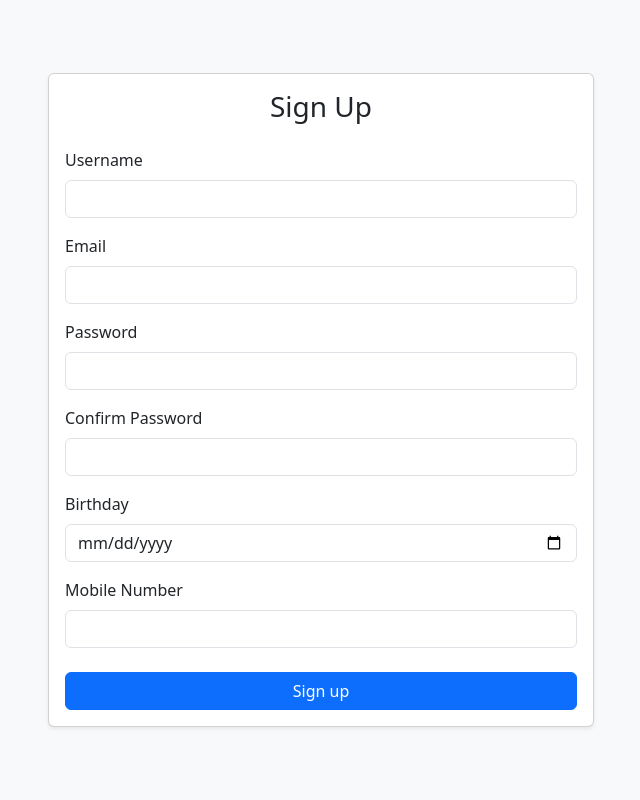
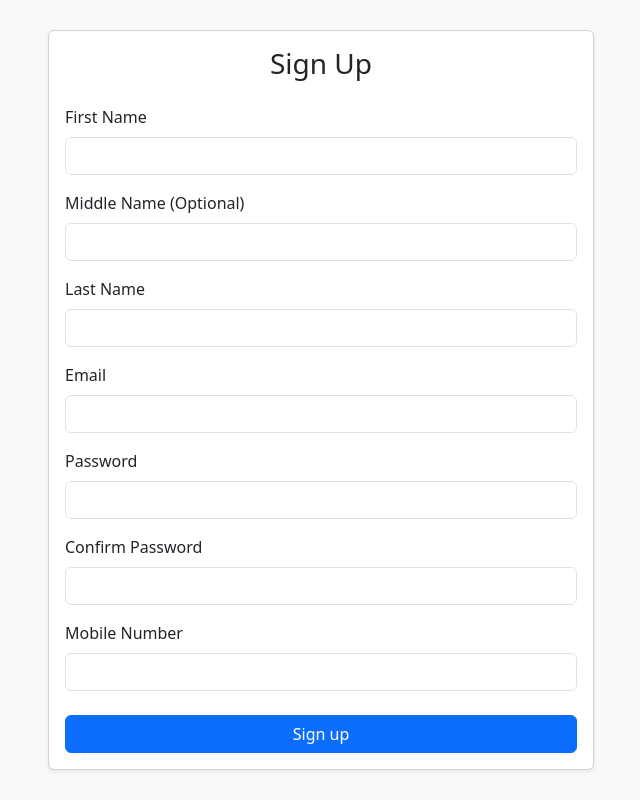
Before and after one commit to ampalayaa/EATery, a PHP site: page /register.php in a window 1280 px wide. Shown: the whole page, without its empty margins (319-959 px from the left). Run offline with PHP 8.4, Linux system fonts and the light colour scheme.

Commit message:
fix the register form filed

```diff
--- a/register.php
+++ b/register.php
@@ -1,11 +1,91 @@
 <?php
-if ($_SERVER["REQUEST_METHOD"] == "POST") {
-    $username = htmlspecialchars($_POST['username']);
-    header("Location: register.php?username=" . urlencode($username));
-    exit();
+// Database connection
+$host = 'localhost';
+$username = 'root';
+$password = ''; // Default password for XAMPP (empty by default)
+$port = 3307; // XAMPP MySQL default port (use 3306 if this doesn't work)
+
+// Correct mysqli connection
+$conn = new mysqli($host, $username, $password, port: $port);
+
+// Check connection
+if ($conn->connect_error) {
+    die("Connection failed: " . $conn->connect_error);
 }
 
-$usernameInUrl = isset($_GET['username']) ? htmlspecialchars($_GET['username']) : "";
+$errors = [];
+$success = "";
+
+// Handle form submission
+if ($_SERVER["REQUEST_METHOD"] == "POST") {
+    // Sanitize and retrieve form data
+    $first_name = htmlspecialchars(trim($_POST['first_name']));
+    $middle_name = isset($_POST['middle_name']) ? htmlspecialchars(trim($_POST['middle_name'])) : null;
+    $last_name = htmlspecialchars(trim($_POST['last_name']));
+    $email = htmlspecialchars(trim($_POST['email']));
+    $password = $_POST['password'];
+    $confirm_password = $_POST['confirm-password'];
+    $mobile = htmlspecialchars(trim($_POST['mobile']));
+
+    // Validate data
+    // First Name, Last Name (Minimum 2 letters and no extra characters)
+    if (!preg_match("/^[A-Za-z]{2,}$/", $first_name)) {
+        $errors[] = "First name must be at least 2 letters and contain no special characters.";
+    }
+
+    if (!preg_match("/^[A-Za-z]{2,}$/", $last_name)) {
+        $errors[] = "Last name must be at least 2 letters and contain no special characters.";
+    }
+
+    // Middle Name is optional, but if provided, must follow the same rule
+    if ($middle_name && !preg_match("/^[A-Za-z]{2,}$/", $middle_name)) {
+        $errors[] = "Middle name must be at least 2 letters and contain no special characters.";
+    }
+
+    // Email validation
+    if (!filter_var($email, FILTER_VALIDATE_EMAIL)) {
+        $errors[] = "Invalid email format.";
+    }
+
+    // Mobile number validation (must be 11 digits starting with 0)
+    if (!preg_match("/^0\d{10}$/", $mobile)) {
+        $errors[] = "Mobile number must be 11 digits and start with 0.";
+    }
+
+    // Password validation (at least 8 characters, 1 uppercase, 1 lowercase, 1 number, 1 special character)
+    if (!preg_match("/^(?=.*[A-Z])(?=.*[a-z])(?=.*\d)(?=.*[\W_]).{8,}$/", $password)) {
+        $errors[] = "Password must be at least 8 characters, with 1 uppercase letter, 1 lowercase letter, 1 number, and 1 special character.";
+    }
+
+    // Confirm password validation
+    if ($password !== $confirm_password) {
+        $errors[] = "Passwords do not match.";
+    }
+
+    // If no validation errors, insert into the database
+    if (empty($errors)) {
+        $hashed_password = password_hash($password, PASSWORD_DEFAULT); // Hash the password
+
+        $stmt = $conn->prepare("INSERT INTO users (first_name, middle_name, last_name, email, password, mobile) VALUES (?, ?, ?, ?, ?, ?)");
+        $stmt->bind_param("ssssss", $first_name, $middle_name, $last_name, $email, $hashed_password, $mobile);
+
+        if ($stmt->execute()) {
+            $success = "You have successfully registered!";
+            // Redirect with first name as a query parameter
+            header("Location: register.php?first_name=" . urlencode($first_name));
+            exit();
+        } else {
+            $errors[] = "There was an error during registration. Please try again.";
+        }
+
+        $stmt->close();
+    }
+}
+
+$conn->close();
+
+// Retrieve first name from URL query if it exists
+$first_name_in_url = isset($_GET['first_name']) ? htmlspecialchars($_GET['first_name']) : "";
 ?>
 
 <!DOCTYPE html>
@@ -19,9 +99,19 @@ $usernameInUrl = isset($_GET['username']) ? htmlspecialchars($_GET['username'])
 <body class="bg-light d-flex align-items-center justify-content-center min-vh-100">
 
   <div class="container">
-    <?php if ($usernameInUrl): ?>
-      <div class="alert alert-warning text-center fw-semibold fs-5">
-        Hello, <?= $usernameInUrl ?>! You have successfully registered.
+    <?php if ($first_name_in_url): ?>
+      <div class="alert alert-success text-center fw-semibold fs-5">
+        Hello, <?= $first_name_in_url ?>! You have successfully registered.
+      </div>
+    <?php endif; ?>
+
+    <?php if (!empty($errors)): ?>
+      <div class="alert alert-danger">
+        <ul>
+          <?php foreach ($errors as $error): ?>
+            <li><?= $error ?></li>
+          <?php endforeach; ?>
+        </ul>
       </div>
     <?php endif; ?>
 
@@ -30,11 +120,21 @@ $usernameInUrl = isset($_GET['username']) ? htmlspecialchars($_GET['username'])
         <div class="card shadow-sm">
           <div class="card-body">
             <h3 class="card-title text-center mb-4">Sign Up</h3>
-            <form id="register-form" method="POST" action="register.php" onsubmit="return validate_passwords();">
+            <form id="register-form" method="POST" action="register.php" onsubmit="return validate_password();">
 
               <div class="mb-3">
-                <label for="username" class="form-label">Username</label>
-                <input type="text" class="form-control" required name="username" id="username" autocomplete="username">
+                <label for="first_name" class="form-label">First Name</label>
+                <input type="text" class="form-control" required name="first_name" id="first_name" autocomplete="first_name">
+              </div>
+
+              <div class="mb-3">
+                <label for="middle_name" class="form-label">Middle Name (Optional)</label>
+                <input type="text" class="form-control" name="middle_name" id="middle_name" autocomplete="middle_name">
+              </div>
+
+              <div class="mb-3">
+                <label for="last_name" class="form-label">Last Name</label>
+                <input type="text" class="form-control" required name="last_name" id="last_name" autocomplete="last_name">
               </div>
 
               <div class="mb-3">
@@ -50,11 +150,6 @@ $usernameInUrl = isset($_GET['username']) ? htmlspecialchars($_GET['username'])
               <div class="mb-3">
                 <label for="confirm-password" class="form-label">Confirm Password</label>
                 <input type="password" class="form-control" required name="confirm-password" id="confirm-password">
-              </div>
-
-              <div class="mb-3">
-                <label for="dob" class="form-label">Birthday</label>
-                <input type="date" class="form-control" required name="dob" id="dob">
               </div>
 
               <div class="mb-3">
@@ -79,9 +174,9 @@ $usernameInUrl = isset($_GET['username']) ? htmlspecialchars($_GET['username'])
       const confirmPassword = document.getElementById('confirm-password').value;
       if (password !== confirmPassword) {
         alert('Passwords do not match!');
-        return false;
+        return false; // Prevent form submission
       }
-      return true;
+      return true; // Allow form submission
     }
   </script>
 
```
